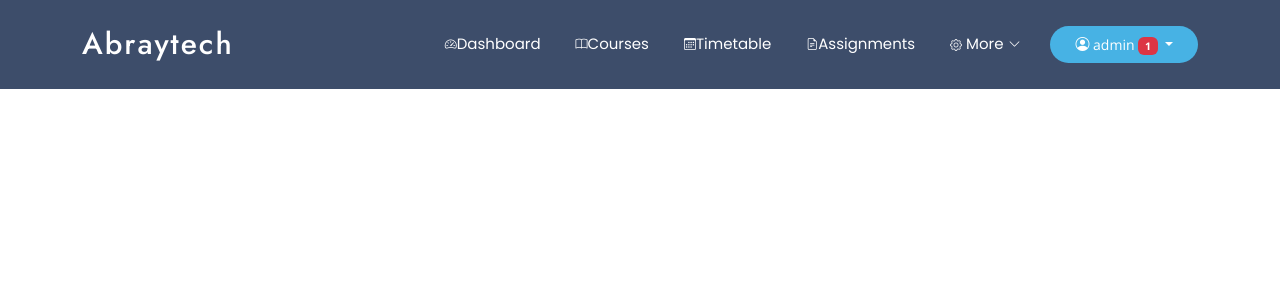
After one commit to abfembest/school_portal_solutions, a Django app: template abray/templates/header.html in a window 1280 px wide. The commit adds this page. Shown: the top 300 px of the page. Run offline with Django 5.2, Linux system fonts and the light colour scheme; a user stored in the database is signed in; tables that the repository leaves empty hold one stand-in row (values such as "Sample post"); the template is opened without the code that fills it: most values are stand-ins (such as "Sample title", 1, 10 or a date in 2020); parts of the project's set-up code (start-up, migrations or seed data) failed here and were passed over; some libraries are stand-ins or nearby versions.

Commit message:
update updated

```diff
--- /dev/null
+++ b/abray/templates/header.html
@@ -0,0 +1,137 @@
+{% load static %}
+<!DOCTYPE html>
+<html lang='en'>
+
+<head>
+    <meta charset="utf-8">
+    <meta content="width=device-width, initial-scale=1.0" name="viewport">
+    <title>{% block title %} Base | AbrayTech {% endblock %}</title>
+    <meta content="" name="description">
+    <meta content="" name="keywords">
+
+    <!-- Favicons -->
+    <!-- <link href="{% static 'assets/img/favicon.png' %}" rel="icon">
+    <link href="{% static 'assets/img/apple-touch-icon.png' %}" rel="apple-touch-icon"> -->
+    <!-- Fonts -->
+    <link href="https://fonts.googleapis.com" rel="preconnect">
+    <link href="https://fonts.gstatic.com" rel="preconnect" crossorigin>
+    <link href="https://fonts.googleapis.com/css2?family=Open+Sans:ital,wght@0,300;0,400;0,500;0,600;0,700;0,800;1,300;1,400;1,500;1,600;1,700;1,800&family=Poppins:ital,wght@0,100;0,200;0,300;0,400;0,500;0,600;0,700;0,800;0,900;1,100;1,200;1,300;1,400;1,500;1,600;1,700;1,800;1,900&family=Jost:ital,wght@0,100;0,200;0,300;0,400;0,500;0,600;0,700;0,800;0,900;1,100;1,200;1,300;1,400;1,500;1,600;1,700;1,800;1,900&display=swap" rel="stylesheet">
+
+    <!-- Vendor CSS Files -->
+    <link href="{% static 'assets/vendor/bootstrap/css/bootstrap.min.css' %}" rel="stylesheet">
+    <link href="{% static 'assets/vendor/bootstrap-icons/bootstrap-icons.css' %}" rel="stylesheet">
+    {% comment %}
+    <link href="{% static 'assets/vendor/aos/aos.css' %}" rel="stylesheet"> {% endcomment %}
+    <link href="{% static 'assets/vendor/swiper/swiper-bundle.min.css' %}" rel="stylesheet">
+    <link href="{% static 'assets/vendor/boxicons/css/boxicons.min.css' %}" rel="stylesheet">
+    <link href="{% static 'assets/vendor/glightbox/css/glightbox.min.css' %}" rel="stylesheet">
+    <link href="{% static 'assets/vendor/remixicon/remixicon.css' %}" rel="stylesheet">
+
+    <!-- Main CSS File -->
+    <link href="{% static 'assets/css/main.css' %}" rel="stylesheet">
+    <link href="{% static 'assets/css/style1.css' %}" rel="stylesheet">
+</head>
+
+
+<!-- Body and menu started-->
+
+<body class="courses-page">
+
+    <header id="header" class="header d-flex align-items-center fixed-top">
+        <div class="container-fluid container-xl position-relative d-flex align-items-center justify-content-between">
+            <a href="{% url 'home' %}" class="logo d-flex align-items-center me-auto">
+                <h1 class="sitename">Abraytech </h1>
+            </a>
+
+            <nav id="navmenu" class="navmenu">
+                <ul>
+
+                    {% if user.is_authenticated %}
+                    <li><a href="{% url 'user_dashboard' %}"><i class="bi bi-speedometer2"></i> Dashboard</a></li>
+                    <li><a href="{% url 'mycourse' %}"><i class="bi bi-book"></i> Courses</a></li>
+                    <li><a href="{% url 'timetable' %}"><i class="bi bi-calendar3"></i> Timetable</a></li>
+                    <li><a href="{% url 'assignments' %}"><i class="bi bi-file-earmark-text"></i> Assignments</a></li>
+                    <li class="dropdown">
+                        <a href="#"><span><i class="bi bi-gear"></i> More</span> <i class="bi bi-chevron-down toggle-dropdown"></i></a>
+                        <ul>
+                            <li><a href="{% url 'grades' %}"><i class="bi bi-graph-up"></i> Grades</a></li>
+                            <li><a href="{% url 'attendance' %}"><i class="bi bi-check2-square"></i> Attendance</a></li>
+                            <li><a href="{ url 'messages' %}"><i class="bi bi-chat-dots"></i> Messages</a></li>
+                            <li><a href="{ url 'fees' %}"><i class="bi bi-cash-coin"></i> Fees</a></li>
+                            <li><a href="{ url 'resources' %}"><i class="bi bi-journal-richtext"></i> Resources</a></li>
+                        </ul>
+                    </li>
+                    {% else %}
+                    <li><a href="{% url 'home' %}">Home</a></li>
+                    <li><a href="#about">About</a></li>
+                    <li><a href="{% url 'course' %}">Tech skills</a></li>
+                    <li class="dropdown">
+                        <a href="#"><span>Academics</span> <i class="bi bi-chevron-down toggle-dropdown"></i></a>
+                        <ul>
+                            <li><a href="#departments">Departments</a></li>
+                            <li><a href="#curriculum">Curriculum</a></li>
+                            <li><a href="#teachers">Teachers</a></li>
+                            <li><a href="#students">Students</a></li>
+                        </ul>
+                    </li>
+                    <li><a href="{% url 'events' %}">Events</a></li>
+                    <li><a href="{% url 'home' %}#contact">Contact</a></li>
+                    {% endif %}
+                </ul>
+                <i class="mobile-nav-toggle d-xl-none bi bi-list"></i>
+            </nav>
+
+            {% if user.is_authenticated %}
+            <div class="user-account dropdown d-none d-md-inline-block btn-getstarted">
+                <a href="#" class="dropdown-toggle text-white" data-bs-toggle="dropdown">
+                    <i class="bi bi-person-circle text-white"></i> {{ user.username }}
+                    {% if unread_messages_count %}
+                    <span class="badge bg-danger">{{ unread_messages_count }}</span>
+                    {% endif %}
+                </a>
+                <ul class="dropdown-menu">
+                    <li><a class="dropdown-item" href="{% url 'profile' %}"><i class="bi bi-person"></i> My Profile</a></li>
+                    <li>
+                        <a class="dropdown-item" href="{ url 'messages' %}">
+                            <i class="bi bi-envelope"></i> Messages
+                            {% if unread_messages_count %}
+                            <span class="badge bg-danger float-end">{{ unread_messages_count }}</span>
+                            {% endif %}
+                        </a>
+                    </li>
+                    <li><a class="dropdown-item" href="{% url 'account_settings' %}"><i class="bi bi-gear"></i> Account Settings</a></li>
+                    <li><hr class="dropdown-divider"></li>
+                    <li><a class="dropdown-item" href="{% url 'logout' %}"><i class="bi bi-box-arrow-right"></i> Logout</a></li>
+                </ul>
+            </div>
+
+
+
+            {% else %}
+            <a class="btn-getstarted d-none d-md-inline-block" href="{% url 'register' %}">Get Started</a>
+
+
+            {% endif %}
+        </div>
+
+    </header>
+
+
+
+    <!-- Preloader -->
+    {% comment %} <div id="preloader"></div> {% endcomment %}
+
+    <!-- Vendor JS Files -->
+    <script src="{% static 'assets/vendor/bootstrap/js/bootstrap.bundle.min.js' %}"></script>
+    {% comment %}
+    <script src="{% static 'assets/vendor/aos/aos.js' %}"></script> {% endcomment %}
+    <script src="{% static 'assets/vendor/glightbox/js/glightbox.min.js' %}"></script>
+    <script src="{% static 'assets/vendor/swiper/swiper-bundle.min.js' %}"></script>
+    <script src="{% static 'assets/vendor/waypoints/noframework.waypoints.js' %}"></script>
+    <script src="{% static 'assets/vendor/imagesloaded/imagesloaded.pkgd.min.js' %}"></script>
+    <script src="{% static 'assets/vendor/isotope-layout/isotope.pkgd.min.js' %}"></script>
+
+    <!-- Main JS File -->
+    <script src="{% static 'assets/js/main.js' %}"></script>
+
+</html>
```
Also changed, not shown: abray/templates/cart.html (+17 -11 lines), abray/templates/footer.html (added, +118 -0 lines).
